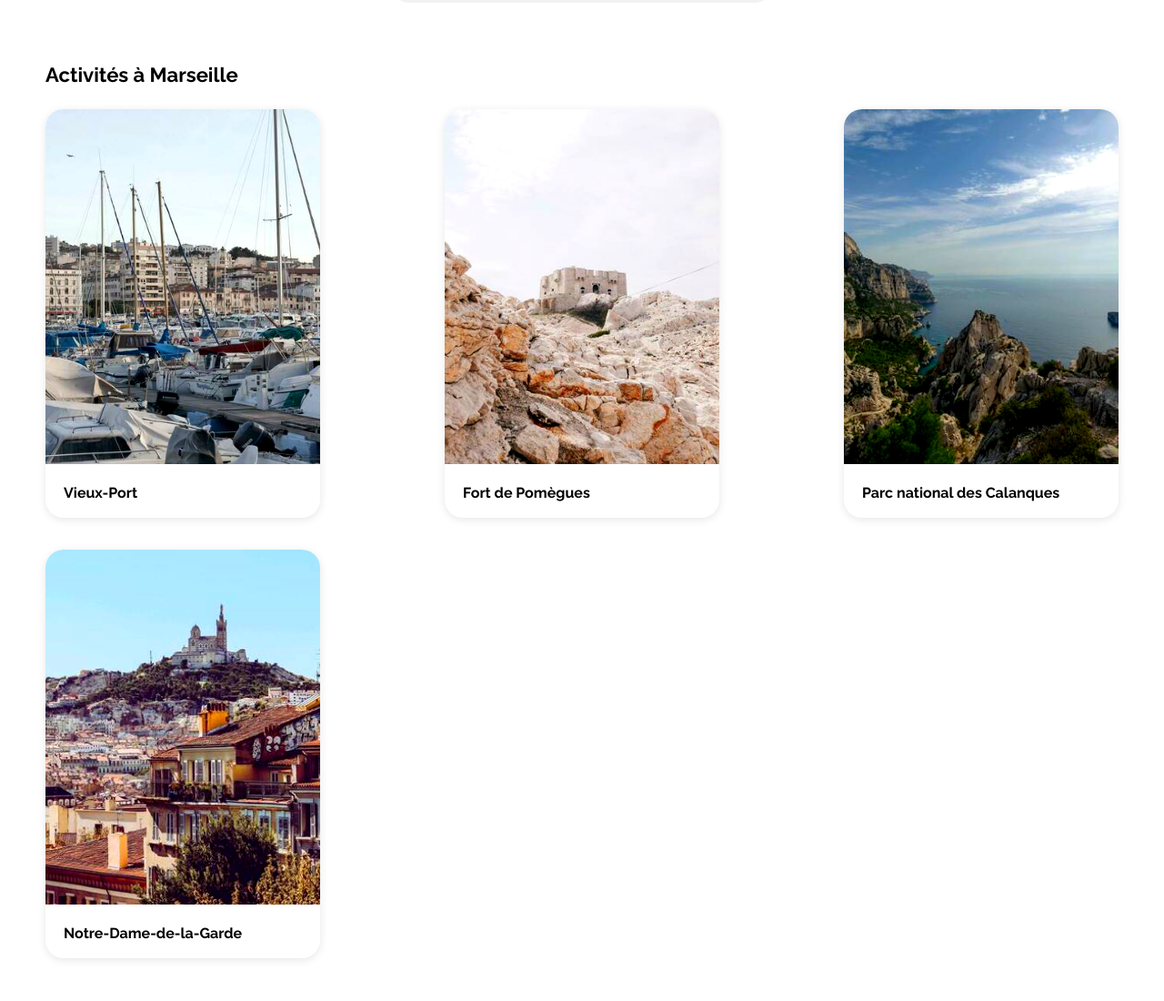
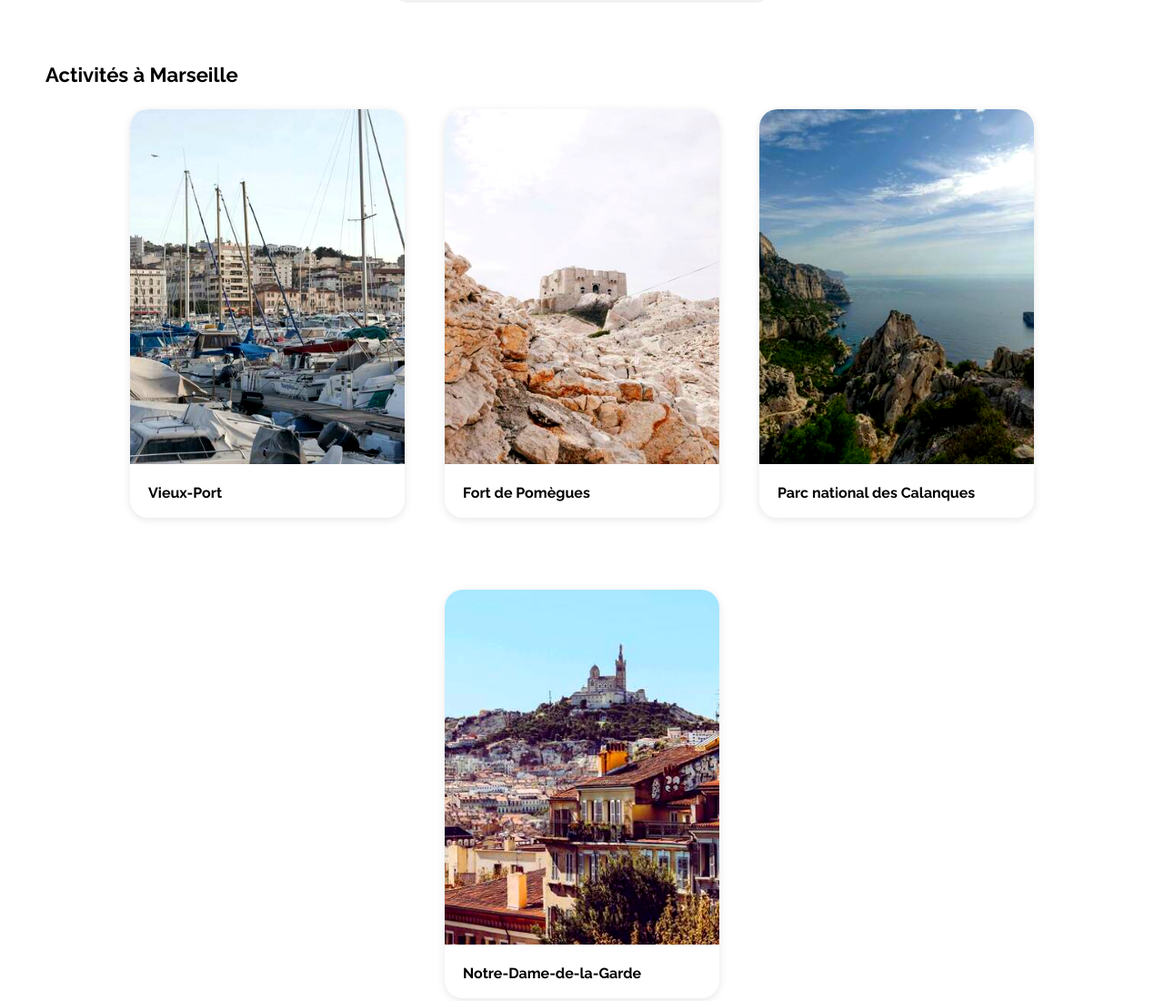
Before and after one commit to gustaveWPM/OC-Booki, a plain HTML site: page index.html in a window 1280 px wide. Shown: the part 1680-2780 px from the top of the page at 91% size. Drawn offline with Linux system fonts and the light colour scheme.

Commit message:
add: ugly patches (again)

```diff
--- a/CSS/style.css
+++ b/CSS/style.css
@@ -468,8 +468,9 @@ h3 {
   display: flex;
   flex-wrap: wrap;
   flex-direction: row;
-  justify-content: space-between;
+  justify-content: center;
   margin-top: 25px;
+  gap: 44px;
 }
 
 .activity-card {
```
